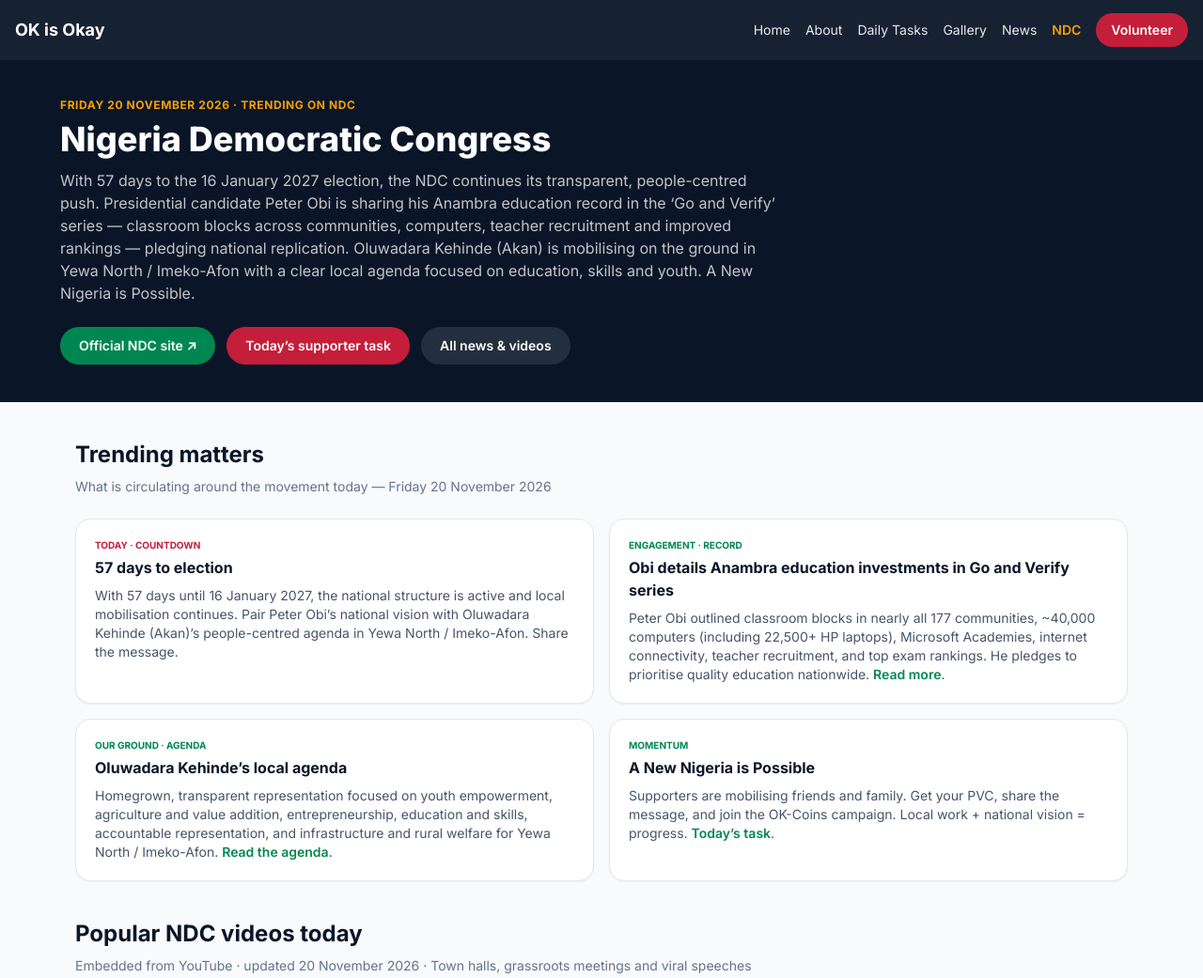
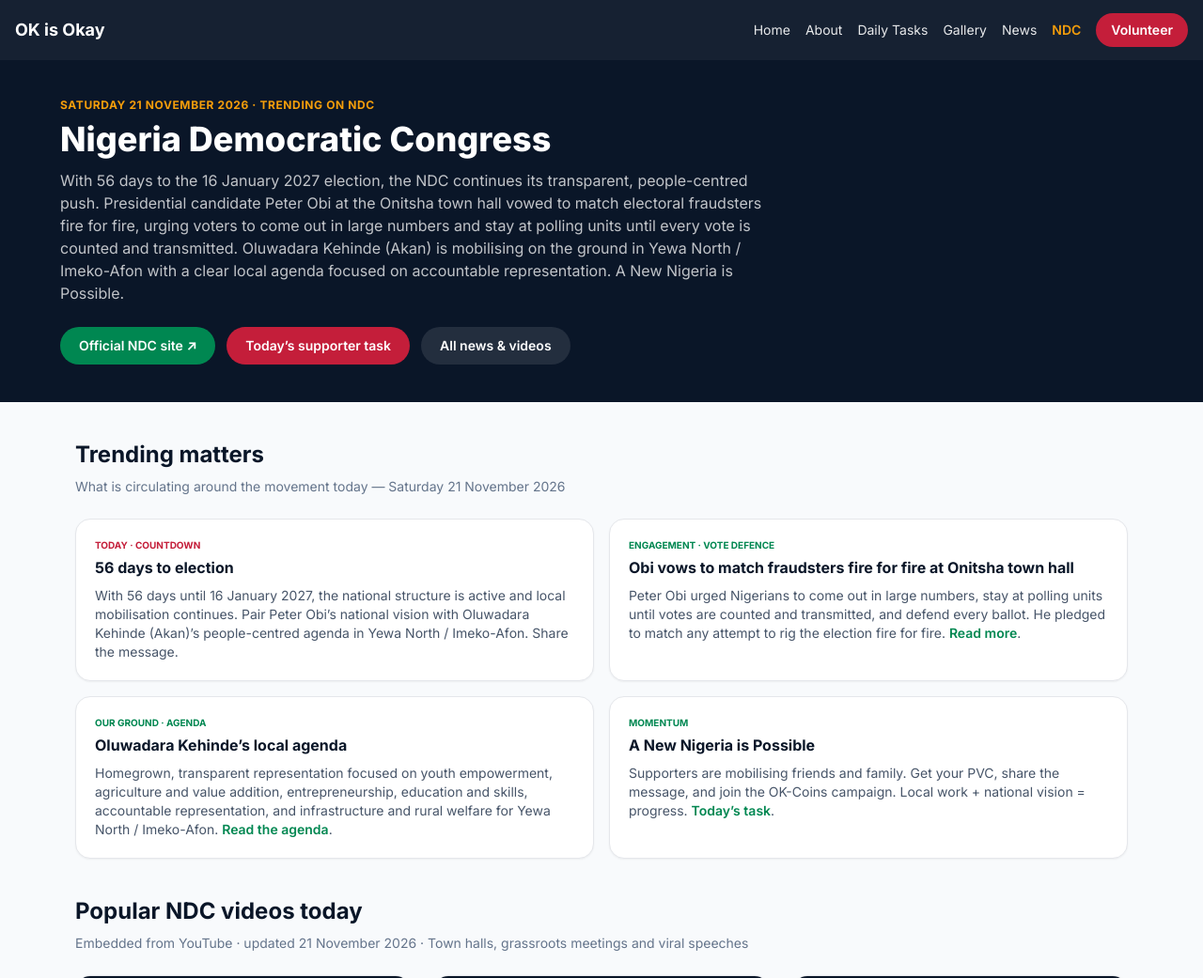
Before and after one commit to profkenny123/oluwadarakehinde, a plain HTML site: page ndc.html in a window 1280 px wide. Shown: the top 1041 px of the page at 94% size. Drawn offline with nearby package versions, Linux system fonts and the light colour scheme; grey boxes are pictures that could not be loaded.

Commit message:
Update NDC page for 21 Nov: Onitsha vote defence, 56 days, new videos

```diff
--- a/ndc.html
+++ b/ndc.html
@@ -45,9 +45,9 @@
 <main class="pt-16 flex-1">
 <section class="bg-navy text-white px-4 py-10">
 <div class="max-w-6xl mx-auto">
-<p class="text-brand-gold text-xs font-bold uppercase tracking-wider mb-2">Friday 20 November 2026 · Trending on NDC</p>
+<p class="text-brand-gold text-xs font-bold uppercase tracking-wider mb-2">Saturday 21 November 2026 · Trending on NDC</p>
 <h1 class="text-3xl md:text-4xl font-extrabold mb-3">Nigeria Democratic Congress</h1>
-<p class="text-white/75 max-w-3xl">With 57 days to the 16 January 2027 election, the NDC continues its transparent, people-centred push. Presidential candidate Peter Obi is sharing his Anambra education record in the ‘Go and Verify’ series — classroom blocks across communities, computers, teacher recruitment and improved rankings — pledging national replication. Oluwadara Kehinde (Akan) is mobilising on the ground in Yewa North / Imeko-Afon with a clear local agenda focused on education, skills and youth. A New Nigeria is Possible.</p>
+<p class="text-white/75 max-w-3xl">With 56 days to the 16 January 2027 election, the NDC continues its transparent, people-centred push. Presidential candidate Peter Obi at the Onitsha town hall vowed to match electoral fraudsters fire for fire, urging voters to come out in large numbers and stay at polling units until every vote is counted and transmitted. Oluwadara Kehinde (Akan) is mobilising on the ground in Yewa North / Imeko-Afon with a clear local agenda focused on accountable representation. A New Nigeria is Possible.</p>
 <div class="mt-6 flex flex-wrap gap-3">
 <a href="https://ndcnigeria.com/" target="_blank" rel="noopener" class="px-5 py-2.5 rounded-full bg-brand-green text-white text-sm font-semibold">Official NDC site ↗</a>
 <a href="tasks.html" class="px-5 py-2.5 rounded-full bg-brand-red text-white text-sm font-semibold">Today’s supporter task</a>
@@ -57,17 +57,17 @@
 </section>
 <section class="max-w-6xl mx-auto px-4 py-10">
 <h2 class="text-2xl font-bold text-navy mb-2">Trending matters</h2>
-<p class="text-slate-500 text-sm mb-6">What is circulating around the movement today — Friday 20 November 2026</p>
+<p class="text-slate-500 text-sm mb-6">What is circulating around the movement today — Saturday 21 November 2026</p>
 <div class="grid md:grid-cols-2 gap-4">
 <article class="bg-white rounded-2xl border shadow-sm p-5">
 <p class="text-[10px] font-bold uppercase text-brand-red mb-1">Today · Countdown</p>
-<h3 class="font-bold text-navy mb-2">57 days to election</h3>
-<p class="text-sm text-slate-600">With 57 days until 16 January 2027, the national structure is active and local mobilisation continues. Pair Peter Obi’s national vision with Oluwadara Kehinde (Akan)’s people-centred agenda in Yewa North / Imeko-Afon. Share the message.</p>
+<h3 class="font-bold text-navy mb-2">56 days to election</h3>
+<p class="text-sm text-slate-600">With 56 days until 16 January 2027, the national structure is active and local mobilisation continues. Pair Peter Obi’s national vision with Oluwadara Kehinde (Akan)’s people-centred agenda in Yewa North / Imeko-Afon. Share the message.</p>
 </article>
 <article class="bg-white rounded-2xl border shadow-sm p-5">
-<p class="text-[10px] font-bold uppercase text-brand-green mb-1">Engagement · Record</p>
-<h3 class="font-bold text-navy mb-2">Obi details Anambra education investments in Go and Verify series</h3>
-<p class="text-sm text-slate-600">Peter Obi outlined classroom blocks in nearly all 177 communities, ~40,000 computers (including 22,500+ HP laptops), Microsoft Academies, internet connectivity, teacher recruitment, and top exam rankings. He pledges to prioritise quality education nationwide. <a class="text-brand-green font-semibold" href="https://tribuneonlineng.com/peter-obi-details-anambra-education-investments-in-verify-series/" target="_blank" rel="noopener">Read more</a>.</p>
+<p class="text-[10px] font-bold uppercase text-brand-green mb-1">Engagement · Vote Defence</p>
+<h3 class="font-bold text-navy mb-2">Obi vows to match fraudsters fire for fire at Onitsha town hall</h3>
+<p class="text-sm text-slate-600">Peter Obi urged Nigerians to come out in large numbers, stay at polling units until votes are counted and transmitted, and defend every ballot. He pledged to match any attempt to rig the election fire for fire. <a class="text-brand-green font-semibold" href="https://dailypost.ng/2026/11/21/2027-well-match-electoral-fraudsters-fire-for-fire-peter-obi/" target="_blank" rel="noopener">Read more</a>.</p>
 </article>
 <article class="bg-white rounded-2xl border shadow-sm p-5">
 <p class="text-[10px] font-bold uppercase text-brand-green mb-1">Our ground · Agenda</p>
@@ -83,7 +83,7 @@
 </section>
 <section class="max-w-6xl mx-auto px-4 pb-12">
 <h2 class="text-2xl font-bold text-navy mb-2">Popular NDC videos today</h2>
-<p class="text-slate-500 text-sm mb-6">Embedded from YouTube · updated 20 November 2026 · Town halls, grassroots meetings and viral speeches</p>
+<p class="text-slate-500 text-sm mb-6">Embedded from YouTube · updated 21 November 2026 · Town halls, grassroots meetings and viral speeches</p>
 <div id="videoGrid" class="grid sm:grid-cols-2 lg:grid-cols-3 gap-6"><p class="text-slate-500 col-span-full">Loading videos…</p></div>
 </section>
 <section class="bg-white border-t">
```
